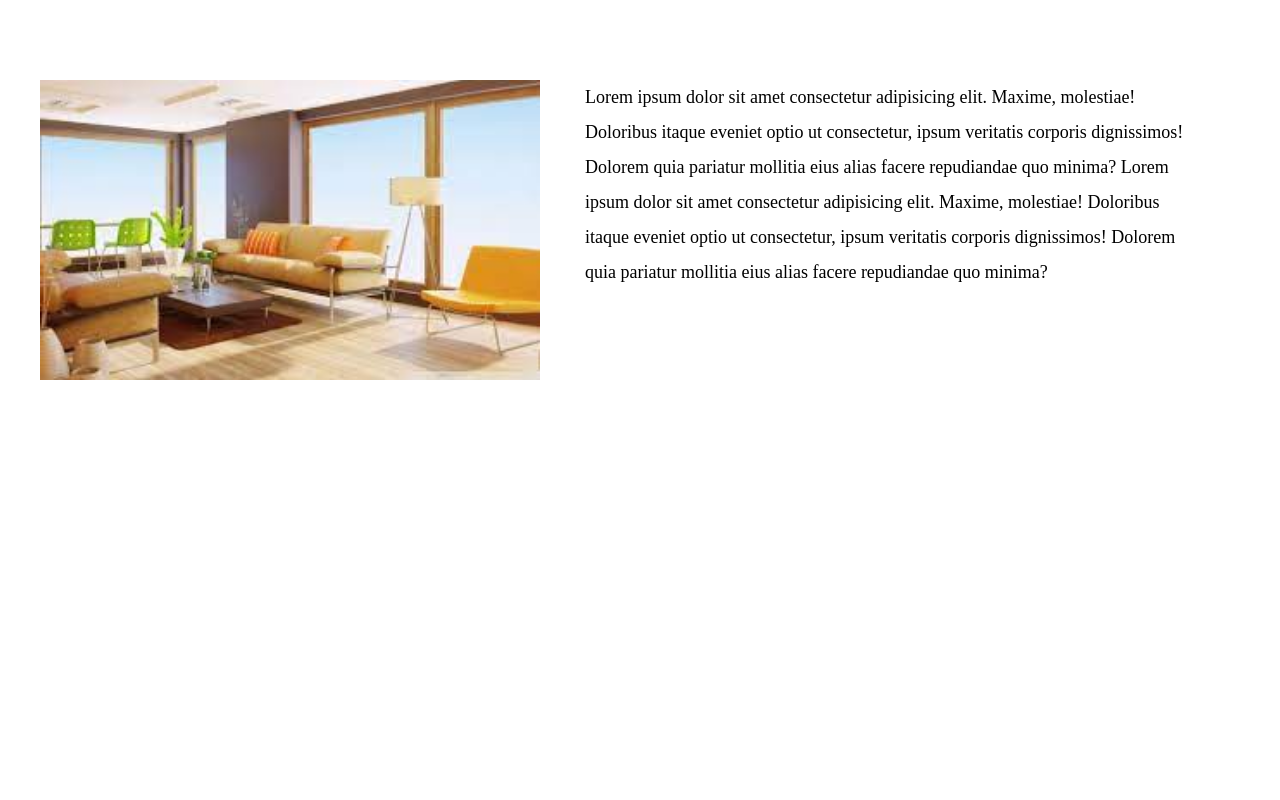
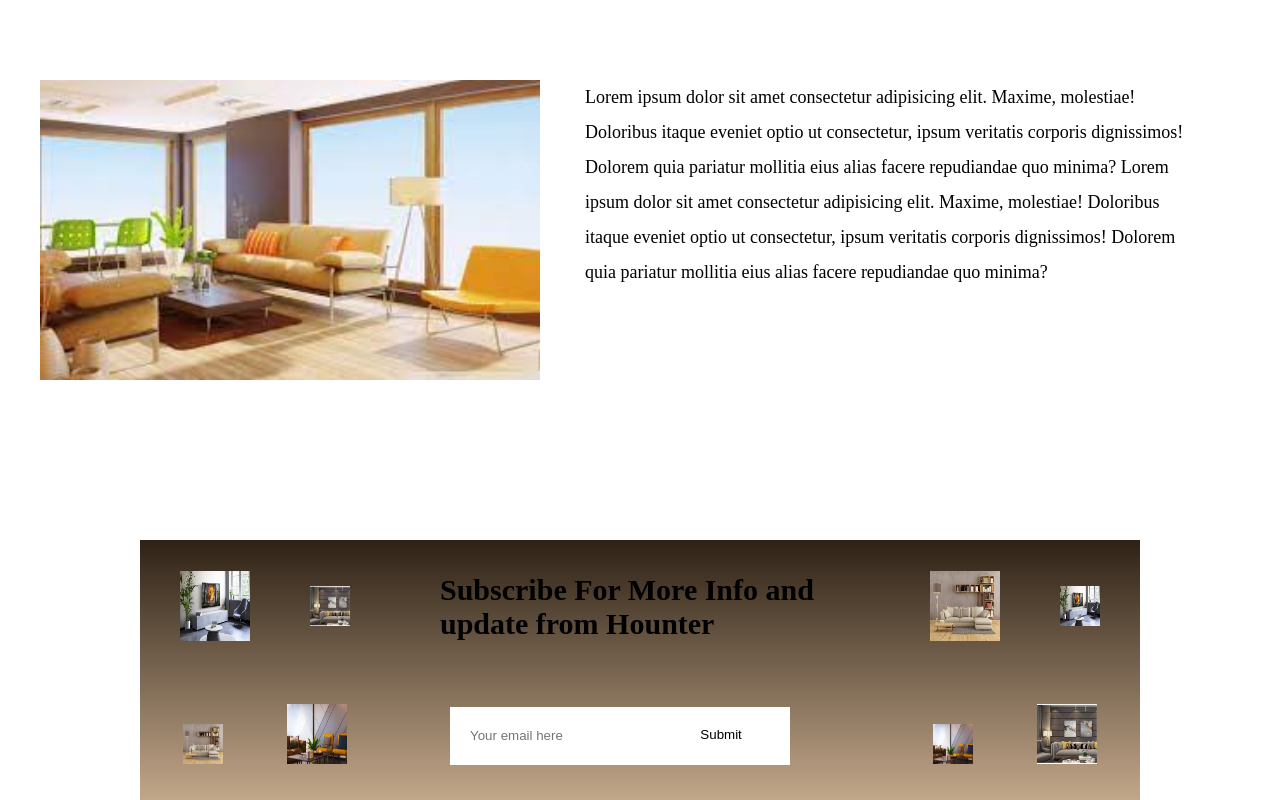
Before and after one commit to MustafaDevekopar/HotelCss, a plain HTML site: page index.html in a window 1280 px wide. Shown: the part 5698-6498 px from the top of the page. Before the commit the page ends 6168 px from the top, so only its background shows below. Drawn offline with Linux system fonts and the light colour scheme.

Commit message:
Add Subscripe section

```diff
--- a/index.html
+++ b/index.html
@@ -180,6 +180,46 @@
             </div>
 
         </section>
+
+                <!-- ======================== start section6 ==================== -->
+                <section>
+                    <div class="con-sec-six">
+                        <div class="main-body">
+                            <div class="left chile">
+                                <div class="top">
+                                    <img class="img-hous1" src="images/img1.jpg" alt="">
+                                    <img class="avarar" src="images/img8.jpg" alt="">
+                                </div>
+                                <div class="bottom">
+                                    <img class="avarar" src="images/img9.jpg" alt="">
+                                    <img class="img-hous2" src="images/img10.jpg" alt="">
+                                </div>
+                            </div>
+
+                            <div class="center">
+                                <h2>Subscribe For More Info
+                                    and update from Hounter</h2>
+                                    <form class="subscrip">
+                                        <input class="email" type="email" placeholder="Your email here">
+                                        <input class="submit" type="submit">
+
+                                    </form>
+
+                            </div>
+                            <div class="right chile">
+                                <div class="top">
+                                    <img class="img-hous1" src="images/img9.jpg" alt="">
+                                    <img class="avarar" src="images/img1.jpg" alt="">
+                                </div>
+                                <div class="bottom">
+                                    <img class="avarar" src="images/img10.jpg" alt="">
+                                    <img class="img-hous2" src="images/img8.jpg" alt="">
+                                </div>
+
+                            </div>
+                        </div>
+                    </div>
+                </section>
     </div>
 
 
--- a/style.css
+++ b/style.css
@@ -120,3 +120,101 @@ section div.squer-img :last-child{
 section div.squer-img div p{
     padding: 10px 20px;
 }
+
+/* ============================= */
+section .con-sec-six .main-body{
+    margin: 0 100px 50px 100px;
+    height: 260px;
+    background: linear-gradient(#2e2216 , rgb(194 167 138));
+    display: flex;
+    /* border-radius: 40px; */
+}
+section .con-sec-six .main-body .top {
+    display: flex;
+    align-items: center;
+}
+section .con-sec-six .chile {
+    height: 100%;
+}
+section .con-sec-six .left {
+    flex: .5;
+    height: 100%;
+    display: flex;
+    flex-direction: column;
+    justify-content: space-around;
+    align-items: center;
+
+
+}
+section .con-sec-six .center {
+    flex: 1;
+    display: flex;
+    flex-direction: column;
+    align-items: center;
+    justify-content: space-around;
+}
+section .con-sec-six .center h2{
+    font-size: 30px;
+    margin: 0 50px;
+}
+section .con-sec-six .center form {
+    width: 100%;
+    height: 60px;
+    display: flex;
+    /* position: absolute; */
+
+}
+section .con-sec-six .center form .email{
+    width: 100%;
+    height: 56px;
+    display: flex;
+    /* border-radius: 30px; */
+    border: none;
+    padding-left: 20px;
+    margin-left: 60px;
+}
+section .con-sec-six .center form .submit{
+    width: 30%;
+    height:50px;
+    background-color: var(--main_color);
+    color: var(--font_color);
+    border-radius: 30px;
+    border: none;
+    margin-top: 3px;
+    z-index: 2;
+    position: relative;
+    left:-119px;
+    cursor: pointer;
+
+
+}
+section .con-sec-six .right {
+    flex: .5;
+    display: flex;
+    flex-direction: column;
+    justify-content: space-around;
+    align-items: center;
+}
+
+section .con-sec-six .chile img.avarar{
+    width: 40px;
+    height: 40px;
+    /* border-radius: 50%; */
+    border: 2px solid var(--font_color);
+}
+section .con-sec-six .chile img.img-hous1{
+    width: 70px;
+    height: 70px;
+    /* border-radius: 30%; */
+    margin-right: 60px;
+    border: 2px solid var(--font_color);
+}
+section .con-sec-six .chile img.img-hous2{
+    width: 60px;
+    height: 60px;
+    /* border-radius: 45%; */
+    margin-left: 60px;
+    border: 2px solid var(--font_color);
+}
+
+/* ======================= end   section 6 ================ */
```
